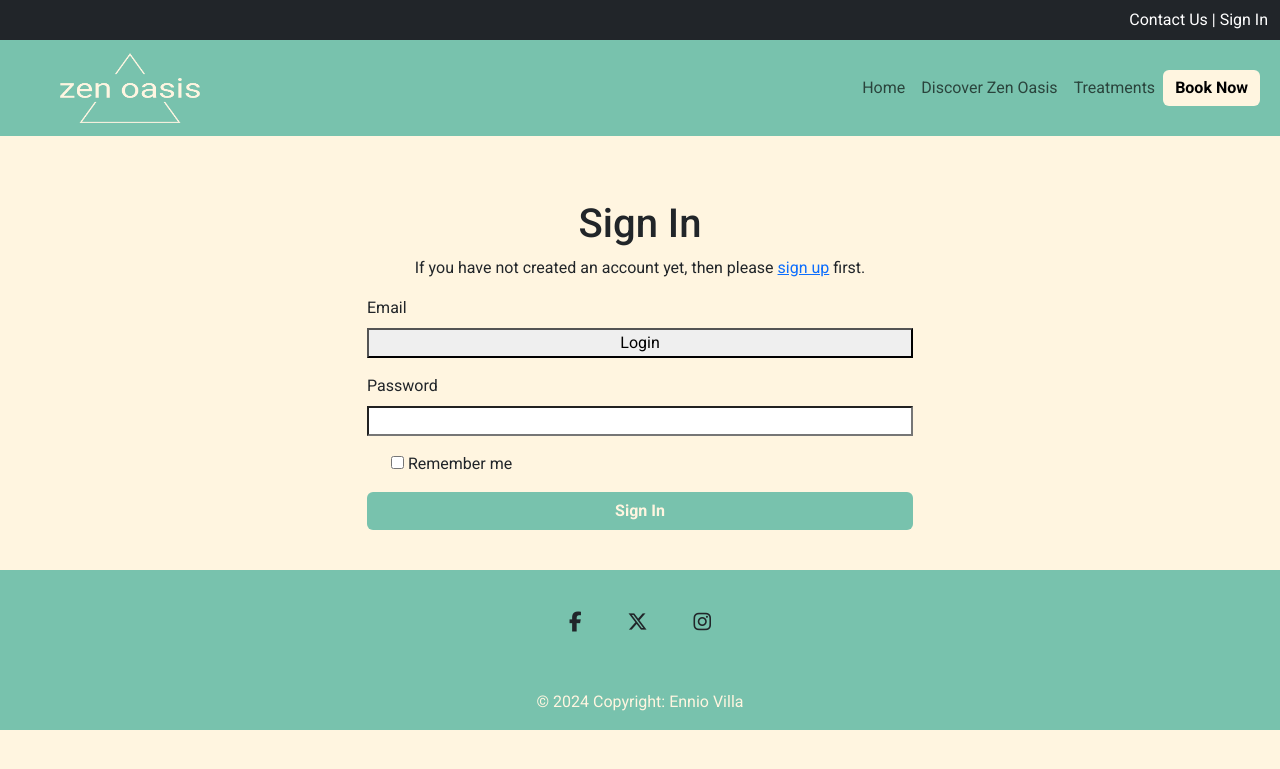
After one commit to enniovilla/project-4-ci, a Django app: template templates/account/login.html in a window 1280 px wide. The commit adds this page. Shown: the top 769 px of the page. Run offline with Django 5.2, Linux system fonts and the light colour scheme; the template is opened without the code that fills it: most values are stand-ins (such as "Sample title", 1, 10 or a date in 2020); form fields are guessed from the names that the template uses; some libraries are stand-ins or nearby versions.

Commit message:
Create sign in page

```diff
--- a/static/css/style.css
+++ b/static/css/style.css
@@ -59,3 +59,13 @@ footer {
     background-color: var(--primary-color);
     color: var(--secondary-color);
 }
+
+/* ------------------------------------------------------------------------------------ Treatments html */
+
+.btn-minty {
+    background-color: var(--primary-color);
+}
+
+.btn-minty:hover {
+    background-color: var(--hover);
+}
--- /dev/null
+++ b/templates/account/login.html
@@ -0,0 +1,72 @@
+{% extends "base.html" %}
+{% load i18n %}
+
+{% block head_title %}
+{% trans "Sign In" %}
+{% endblock head_title %}
+
+{% block content %}
+<div class="container">
+    <div class="row justify-content-center">
+        <div class="col-md-6">
+            <h1 class="text-center">{% trans "Sign In" %}</h1>
+            <p class="text-center">{% blocktranslate %}If you have not created an account yet, then please <a
+                    href="{{ signup_url }}">sign up</a> first.{% endblocktranslate %}</p>
+            <form method="post" action="{{ login_url }}" class="needs-validation" novalidate>
+                {% csrf_token %}
+
+                {% if form.non_field_errors %}
+                <div class="alert alert-danger">
+                    {% for error in form.non_field_errors %}
+                    {{ error }}
+                    {% endfor %}
+                </div>
+                {% endif %}
+
+                <div class="mb-3">
+                    <label for="{{ form.login.id_for_label }}" class="form-label">{% trans "Email" %}</label>
+                    <div class="input-group d-grid gap-2">
+                        {{ form.login }}
+                        <div class="invalid-feedback">
+                            {% if form.login.errors %}
+                            {{ form.login.errors.0 }}
+                            {% endif %}
+                            {% trans "Please enter your email." %}
+                        </div>
+                    </div>
+                </div>
+
+                <div class="mb-3">
+                    <label for="{{ form.password.id_for_label }}" class="form-label">{% trans "Password" %}</label>
+                    <div class="input-group d-grid gap-2">
+                        {{ form.password }}
+                        <div class="invalid-feedback">
+                            {% if form.password.errors %}
+                            {{ form.password.errors.0 }}
+                            {% endif %}
+                            {% trans "Please enter your password." %}
+                        </div>
+                    </div>
+                </div>
+
+                <div class="mb-3 form-check">
+                    {{ form.remember }}
+                    <label class="form-check-label" for="{{ form.remember.id_for_label }}">
+                        {% trans "Remember me" %}
+                    </label>
+                </div>
+
+                {% if redirect_field_value %}
+                <input type="hidden" name="{{ redirect_field_name }}" value="{{ redirect_field_value }}" />
+                {% endif %}
+
+                <div class="d-grid gap-2">
+                    <button type="submit" class="btn text-old-lace btn-minty fw-bold">
+                        {% trans "Sign In" %}
+                    </button>
+                </div>
+            </form>
+        </div>
+    </div>
+</div>
+{% endblock content %}
```
